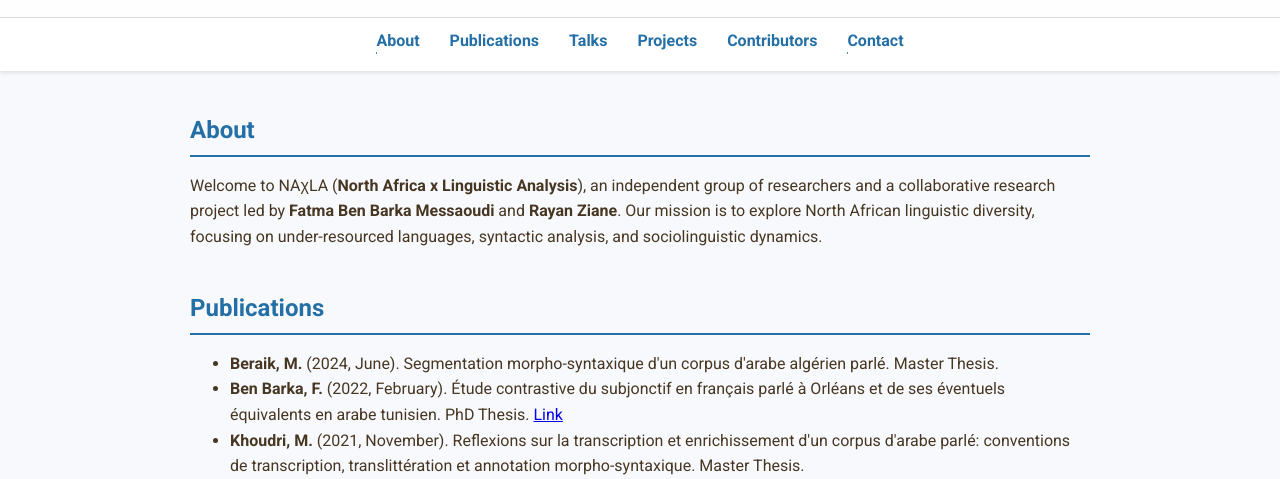
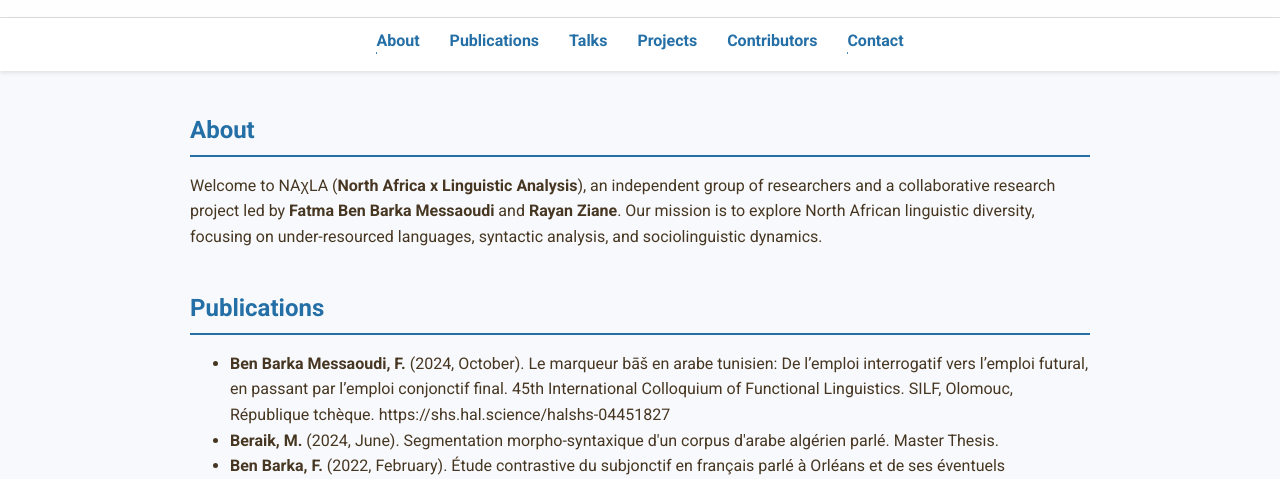
Before and after one commit to NAxLA-org/NAxLA-org.github.io, a plain HTML site: page index.html in a window 1280 px wide. Shown: the part 279-758 px from the top of the page. Drawn offline with Linux system fonts and the light colour scheme.

Commit message:
Add Publication

```diff
--- a/index.html
+++ b/index.html
@@ -40,6 +40,7 @@
         <section id="publications">
             <h2>Publications</h2>
             <ul>
+                <li><strong>Ben Barka Messaoudi, F. </strong> (2024, October). Le marqueur bāš en arabe tunisien: De l’emploi interrogatif vers l’emploi futural, en passant par l’emploi conjonctif final. 45th International Colloquium of Functional Linguistics. SILF, Olomouc, République tchèque. https://shs.hal.science/halshs-04451827</li>
                 <li><strong>Beraik, M.</strong> (2024, June). Segmentation morpho-syntaxique d'un corpus d'arabe algérien parlé. Master Thesis.</li>
                 <li><strong>Ben Barka, F.</strong> (2022, February). Étude contrastive du subjonctif en français parlé à Orléans et de ses éventuels équivalents en arabe tunisien. PhD Thesis. <a href="http://www.theses.fr/s264750" target="_blank">Link</a></li>
                 <li><strong>Khoudri, M.</strong> (2021, November). Reflexions sur la transcription et enrichissement d'un corpus d'arabe parlé: conventions de transcription, translittération et annotation morpho-syntaxique. Master Thesis.</li>
```
